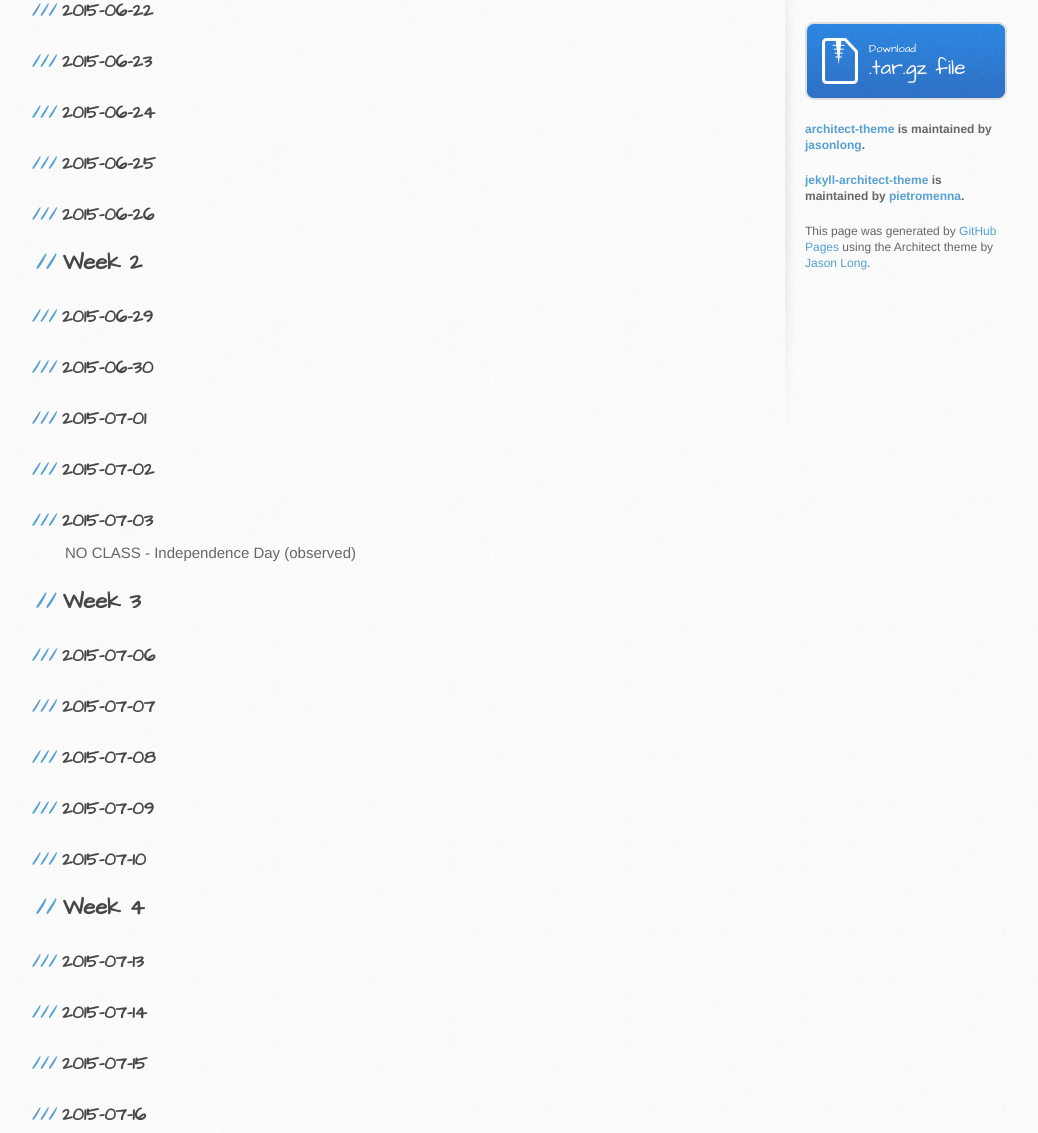
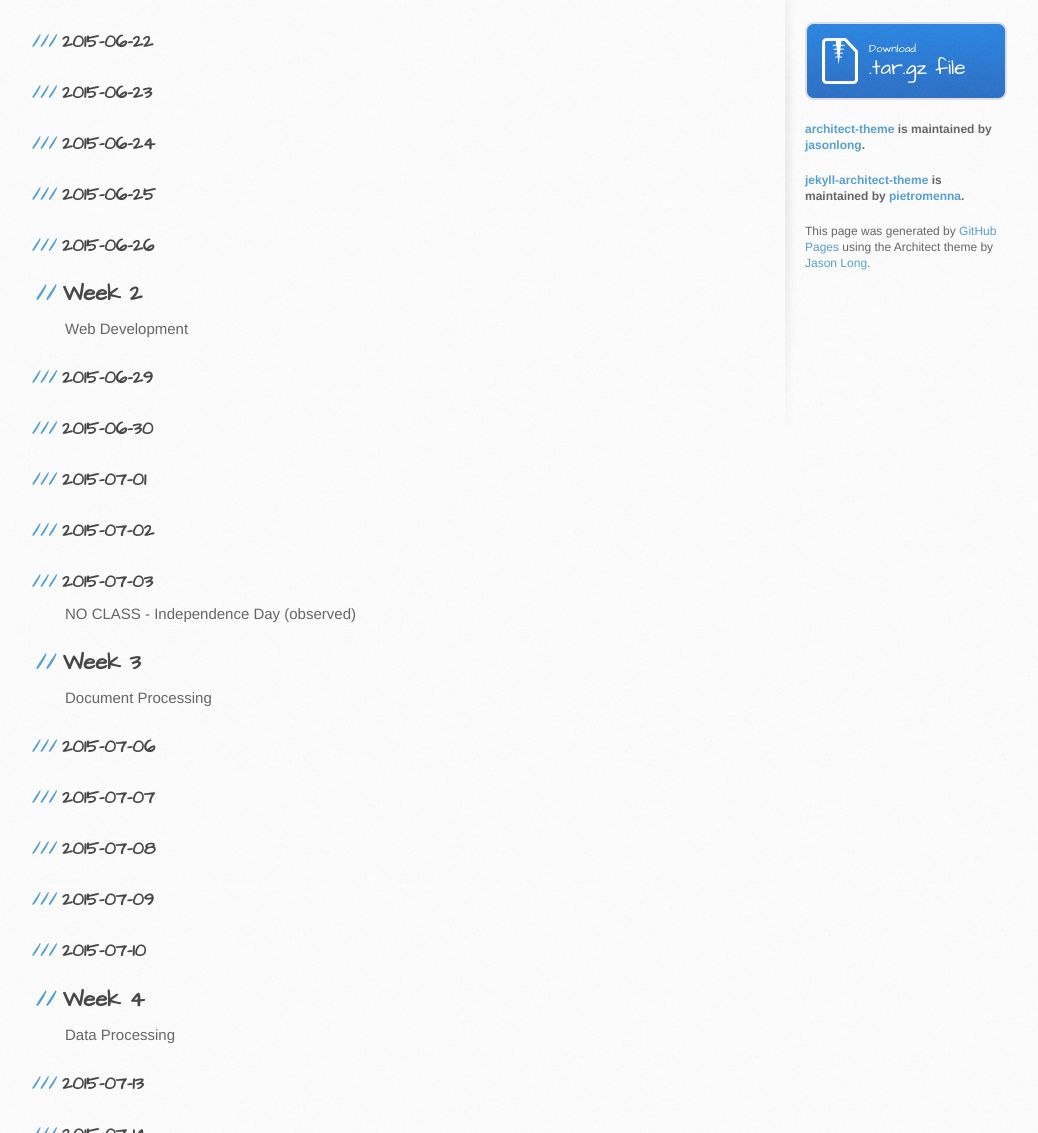
Before and after one commit to tylerpcarter/inls161, a Jekyll site: the page built from index.md, in a window 1280 px wide and 1400 px high. Shown: the part 267-1400 px from the top of the window, without its empty margins (105-1143 px from the left). Built offline with Jekyll 4.4.1, drawn with Linux system fonts in a browser that asks for light colours; Markdown is read by kramdown in place of the engine named in the settings; some of the changed text lies outside the part shown.

Commit message:
add topic headings

```diff
--- a/index.md
+++ b/index.md
@@ -16,6 +18,8 @@ title: INLS 161 Schedule (Summer II 2015)
 ###2015-06-26
 
 ## Week 2
+
+Web Development
 
 ###2015-06-29
 
@@ -31,6 +35,8 @@ NO CLASS - Independence Day (observed)
 
 ## Week 3
 
+Document Processing
+
 ###2015-07-06
 
 ###2015-07-07
@@ -42,6 +48,8 @@ NO CLASS - Independence Day (observed)
 ###2015-07-10
 
 ## Week 4
+
+Data Processing
 
 ###2015-07-13
 
```
Also changed, not shown: other parts of index.md (+4 -0 lines).
